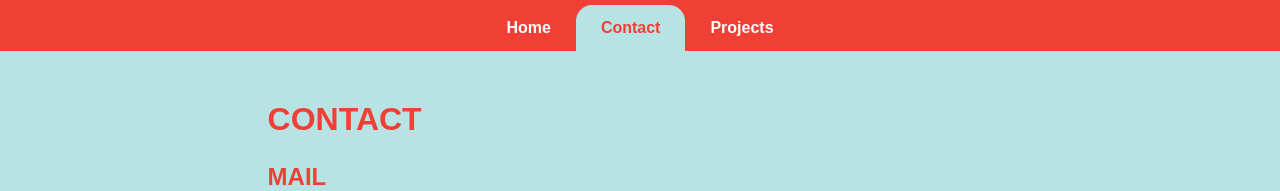
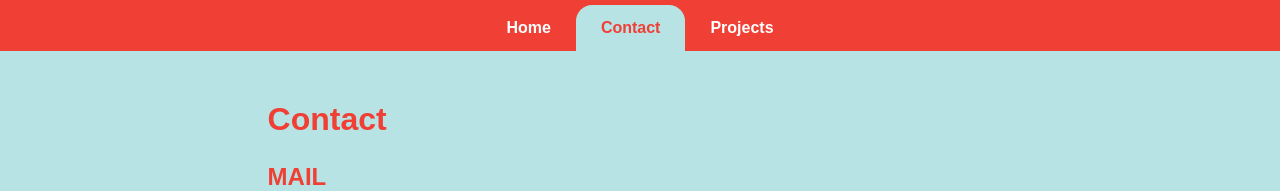
Before and after one commit to Axel0203/Axel0203.github.io, a Vue app: page /contact in a window 1280 px wide. Shown: the top 191 px of the page. Built offline with nearby package versions, Linux system fonts and the light colour scheme.

Commit message:
Added animation

```diff
--- a/src/App.vue
+++ b/src/App.vue
@@ -12,11 +12,26 @@ export default {
 
 <template>
   <nav class="navbar">
-        <RouterLink  @click="switchLinkClass(0)" to="/">Home</RouterLink>
-        <RouterLink  @click="switchLinkClass(1)"  to="/contact">Contact</RouterLink>
-        <RouterLink  @click="switchLinkClass(2)"  to="/projects">Projects</RouterLink>
+        <RouterLink  to="/">Home</RouterLink>
+        <RouterLink   to="/contact">Contact</RouterLink>
+        <RouterLink   to="/projects">Projects</RouterLink>
   </nav>
-  <RouterView />
+
+  <!--
+    <RouterView />
+
+    <router-view v-slot="{Component}">
+    <transition>
+      <Component :is="Component" />
+    </transition>
+  </router-view>
+  -->
+
+  <router-view v-slot="{Component}">
+    <transition name="slide-down" mode="out-in">
+      <Component :is="Component" />
+    </transition>
+  </router-view>
 </template>
 
 <style >
@@ -80,5 +95,15 @@ h6 {
   display: inline-block;
 }
 
+.slide-down-enter-from,
+.slide-down-leave-to {
+  opacity: 0;
+  transform: translateY(100px);
+}
+
+.slide-down-enter-active,
+.slide-down-leave-active {
+  transition: 0.3s ease-out;
+}
 
 </style>
--- a/src/style.css
+++ b/src/style.css
@@ -11,6 +11,7 @@ html {
     margin: 0;
     padding: 0;
     font-weight: normal;
+    overflow: hidden;
   }
 
   ol, ul {
--- a/src/views/ContactView.vue
+++ b/src/views/ContactView.vue
@@ -1,7 +1,7 @@
 <template>
     <div id="container">
         <div class="contact">
-            <h1>CONTACT</h1>
+            <h1>Contact</h1>
             <div class="tabs">
                 <div class="mail">
                     <h2>MAIL</h2>
```
